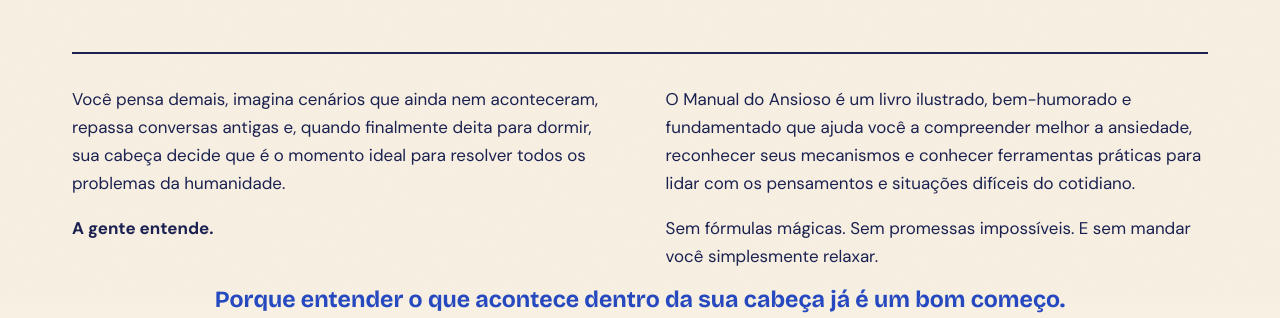
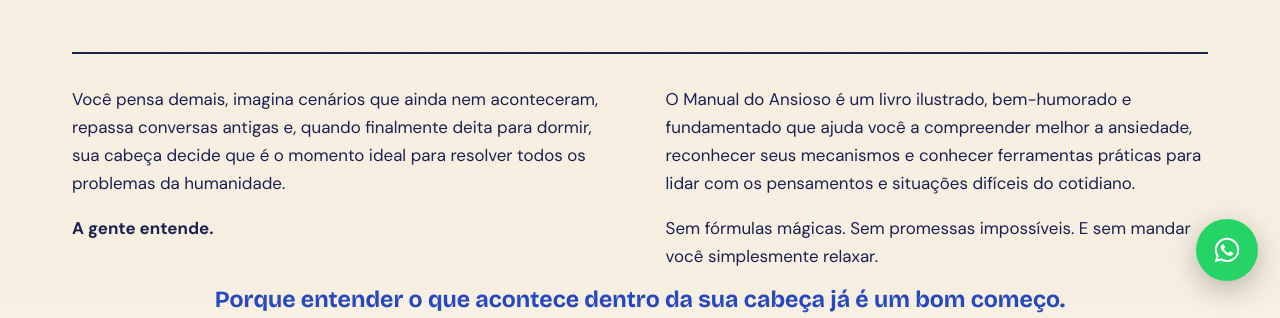
Before and after one commit to atc007/365-dias, a plain HTML site: page ansioso.html in a window 1280 px wide. Shown: the part 497-815 px from the top of the page. Drawn offline with Linux system fonts and the light colour scheme.

Commit message:
Implement WhatsApp floating button
Added a floating WhatsApp button for user interaction.

```diff
--- a/ansioso.html
+++ b/ansioso.html
@@ -327,6 +327,10 @@ a{color:inherit}
   .of:hover{box-shadow:7px 9px 0 #0C1445}
 }
 
+.whatsapp-float{position:fixed;right:22px;bottom:22px;width:62px;height:62px;border-radius:50%;background:#25D366;color:#fff;display:flex;align-items:center;justify-content:center;box-shadow:0 8px 28px rgba(0,0,0,.25);z-index:9999;transition:.25s ease;text-decoration:none}
+.whatsapp-float svg{width:28px;height:28px}
+.whatsapp-float:hover{transform:translateY(-3px) scale(1.05)}
+@media(max-width:720px){.whatsapp-float{width:48px;height:48px;right:14px;bottom:14px}.whatsapp-float svg{width:22px;height:22px}}
 /* animações discretas */
 @keyframes flutua{0%,100%{transform:translateY(0)}50%{transform:translateY(-6px)}}
 @media(prefers-reduced-motion:no-preference){
@@ -678,6 +682,14 @@ a{color:inherit}
   </div>
 </footer>
 
+<!-- WHATSAPP -->
+<a href="https://wa.me/5516991065984?text=Oi%2C%20tenho%20algumas%20d%C3%BAvidas%20sobre%20o%20livro%20O%20Manual%20do%20Ansioso."
+  class="whatsapp-float" target="_blank" rel="noopener noreferrer" aria-label="Falar no WhatsApp">
+  <svg xmlns="http://www.w3.org/2000/svg" viewBox="0 0 448 512" width="28" height="28" fill="currentColor">
+    <path d="M380.9 97.1C339 55.1 283.2 32 223.9 32c-122.4 0-222 99.6-222 222 0 39.1 10.2 77.3 29.6 111L0 480l117.7-30.9c32.4 17.7 68.9 27 106.1 27h.1c122.3 0 224.1-99.6 224.1-222 0-59.3-25.2-115-67.1-157zm-157 341.6c-33.2 0-65.7-8.9-94-25.7l-6.7-4-69.8 18.3L72 359.2l-4.4-7c-18.5-29.4-28.2-63.3-28.2-98.2 0-101.7 82.8-184.5 184.6-184.5 49.3 0 95.6 19.2 130.4 54.1 34.8 34.9 56.2 81.2 56.1 130.5 0 101.8-84.9 184.6-186.6 184.6zm101.2-138.2c-5.5-2.8-32.8-16.2-37.9-18-5.1-1.9-8.8-2.8-12.5 2.8-3.7 5.6-14.3 18-17.6 21.8-3.2 3.7-6.5 4.2-12 1.4-32.6-16.3-54-29.1-75.5-66-5.7-9.8 5.7-9.1 16.3-30.3 1.8-3.7.9-6.9-.5-9.7-1.4-2.8-12.5-30.1-17.1-41.2-4.5-10.8-9.1-9.3-12.5-9.5-3.2-.2-6.9-.2-10.6-.2-3.7 0-9.7 1.4-14.8 6.9-5.1 5.6-19.4 19-19.4 46.3 0 27.3 19.9 53.7 22.6 57.4 2.8 3.7 39.1 59.7 94.8 83.8 35.2 15.2 49 16.5 66.6 13.9 10.7-1.6 32.8-13.4 37.4-26.4 4.6-13 4.6-24.1 3.2-26.4-1.3-2.5-5-3.9-10.5-6.6z"/>
+  </svg>
+</a>
+
 <div class="faixa-cta" id="faixa-cta">
   <a class="btn" href="#oferta" data-cta="barra-fixa" data-secao="barra-fixa">Quero conhecer o manual</a>
 </div>
@@ -698,6 +710,8 @@ a{color:inherit}
     try{ if(typeof window.fbq==='function'){ window.fbq('trackCustom', nome==='checkout_click'?'ManualCheckoutClick':'ManualCtaClick', dados); } }catch(e){}
   }
   d.addEventListener('click', function(e){
+    var w = e.target.closest && e.target.closest('a[href*="wa.me"]');
+    if(w){ window.dataLayer.push({event:'whatsapp_click'}); try{ if(typeof window.fbq==='function') window.fbq('trackCustom','WhatsAppClick'); }catch(x){} }
     var a = e.target.closest && e.target.closest('[data-cta]');
     if(!a) return;
     var dados = {cta_id:a.getAttribute('data-cta'), cta_secao:a.getAttribute('data-secao')||'', cta_texto:(a.textContent||'').trim().replace(/\s+/g,' ').slice(0,60)};
@@ -798,6 +812,9 @@ a{color:inherit}
 
   /* ---------- Barra fixa de CTA (mobile) ---------- */
   var faixa = d.getElementById('faixa-cta');
+  var wa = d.querySelector('.whatsapp-float');
+  function posWa(){ if(!wa||!faixa) return; wa.style.bottom = (faixa.classList.contains('on') && faixa.offsetHeight>0) ? (faixa.offsetHeight+14)+'px' : ''; }
+  window.addEventListener('resize', posWa);
   if(faixa && 'IntersectionObserver' in window){
     var ocultar = {};
     var alvos = [d.getElementById('hero-cta'), d.getElementById('oferta'), d.getElementById('fechamento')].filter(Boolean);
@@ -805,10 +822,12 @@ a{color:inherit}
       es.forEach(function(en){ ocultar[en.target.id] = en.isIntersecting; });
       var some = Object.keys(ocultar).some(function(k){ return ocultar[k]; });
       faixa.classList.toggle('on', !some);
+      posWa();
     },{threshold:0.01});
     alvos.forEach(function(a){ ocultar[a.id]=false; io2.observe(a); });
     faixa.classList.add('on');
     var h = d.getElementById('hero-cta'); if(h){ var r = h.getBoundingClientRect(); if(r.top < innerHeight && r.bottom>0) faixa.classList.remove('on'); }
+    posWa();
   }
 })();
 
```
